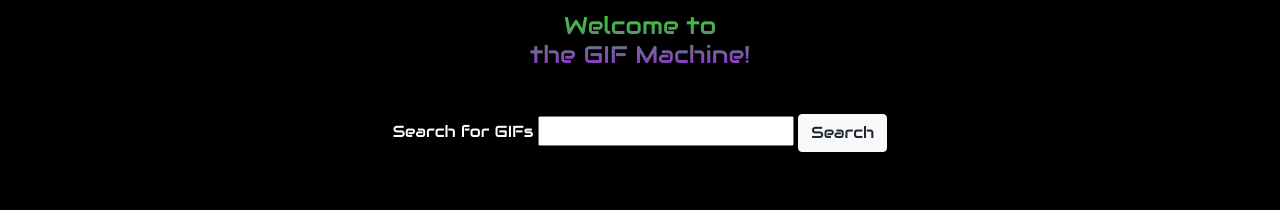
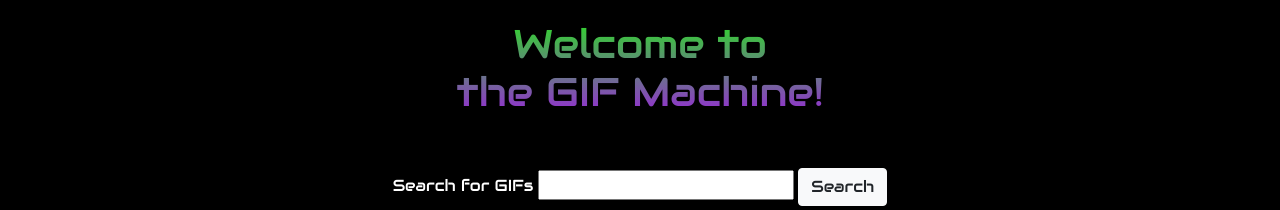
Before and after one commit to GPMcKelvey/giphyAPI, a plain HTML site: page index.html in a window 1280 px wide. Shown: the top 210 px of the page. Drawn offline with nearby package versions, Linux system fonts and the light colour scheme.

Commit message:
ninth commit

```diff
--- a/styles.css
+++ b/styles.css
@@ -26,7 +26,7 @@ h1 {
     font-family: 'Audiowide', sans-serif;
     text-align: center;
     padding: .5em;
-    font-size: 24px;
+    font-size: 2.5em;
     background: -webkit-linear-gradient(rgb(25, 255, 4), rgb(172, 4, 250));
     -webkit-background-clip: text;
     -webkit-text-fill-color: transparent;
```
